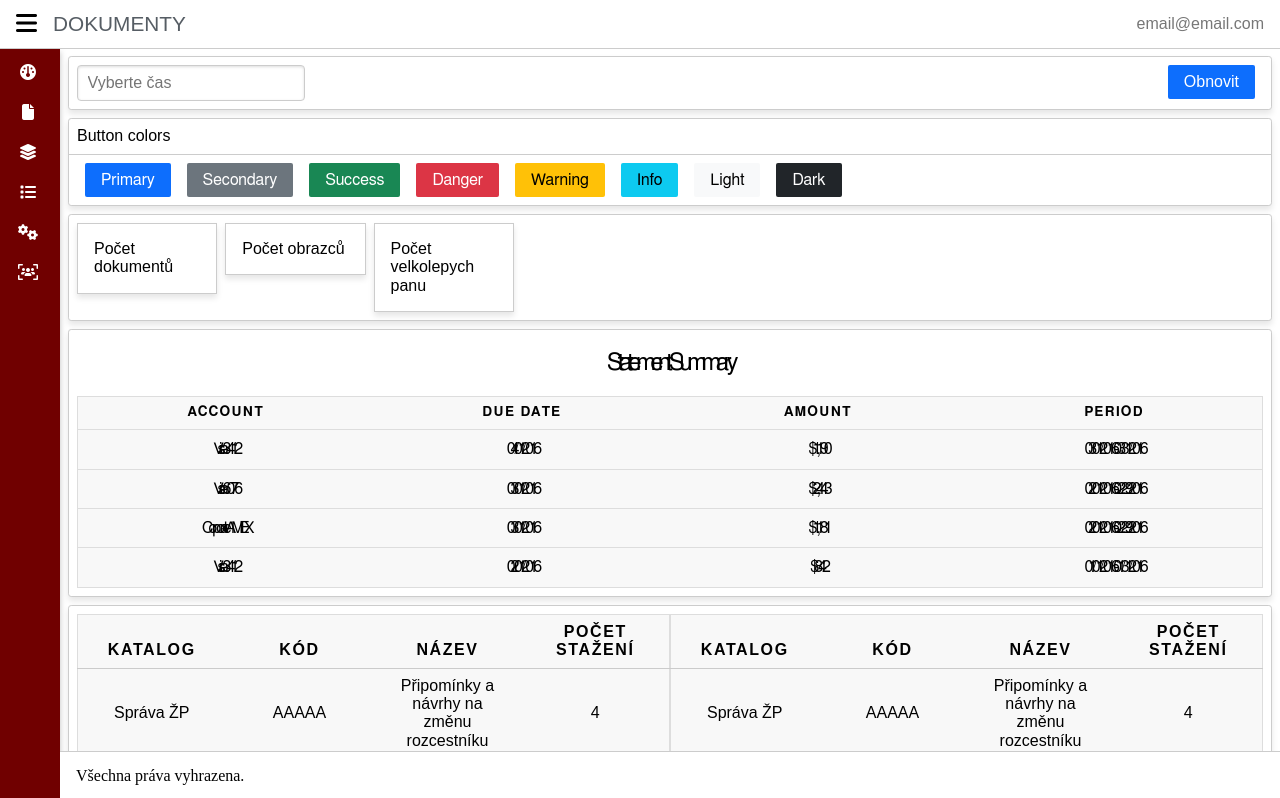
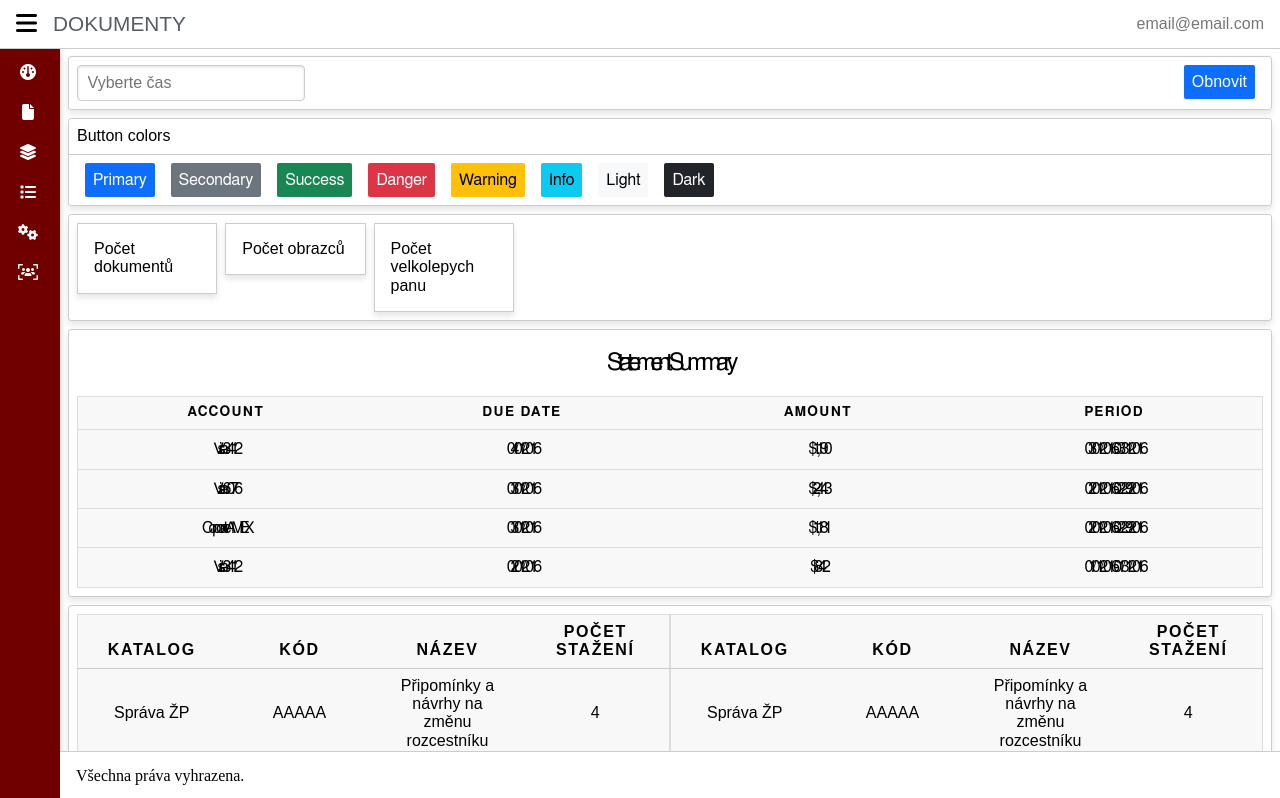
Before and after one commit to Eidamiino/css-framework-test, a Svelte app in the folder poc/: page / in a window 1280 px wide. Shown: the top 798 px of the page. Built offline with nearby package versions, Linux system fonts and the light colour scheme; a web font is replaced by a local one.

Commit message:
ripple more visible, smaller padding, burger more transparent

```diff
--- a/poc/public/styles.css
+++ b/poc/public/styles.css
@@ -49,9 +49,9 @@ body {
     position: fixed;
     top: 50%;
     transform: translateY(-50%);
-    background: rgba(255, 255, 255, 0.9);
+    background: rgba(255, 255, 255, 0.5);
     border-radius: 0.25rem;
-    padding: 0.8rem;
+    padding: 0.5rem;
     margin: 0;
     box-shadow: 2px 2px 5px rgba(0, 0, 0, 0.2);
     z-index: 1000;
@@ -230,7 +230,7 @@ img {
 }
 
 .ripple:hover {
-    background: radial-gradient(circle, transparent 1%, rgba(0, 0, 0, 0.1) 1%) center/15000%;
+    background: radial-gradient(circle, transparent 1%, rgba(0, 0, 0, 0.3) 1%) center/15000%;
 }
 
 .ripple:active {
@@ -683,3 +683,7 @@ table th {
 .btn-dark:active {
     background-color: #1c1f23;
 }
+
+.pure-button{
+    padding:0.5em 0.5em;
+}
```
